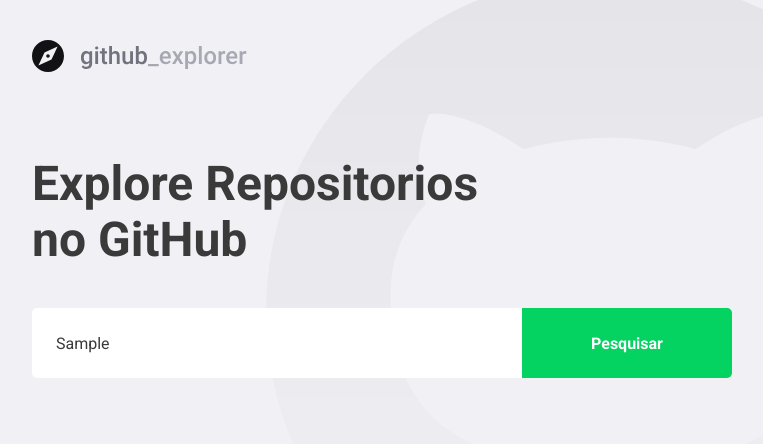
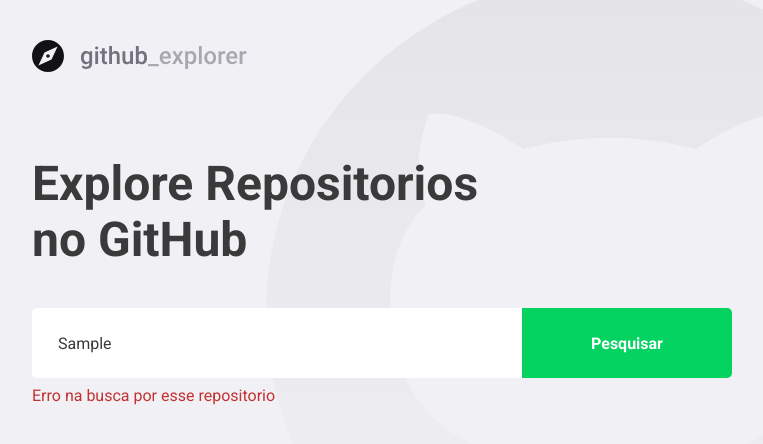
Before and after one commit to heresson/primeiro-projeto-react, a React (Create React App) app: page / in a window 1280 px wide. Both pictures are taken after typing "Sample" into the empty fields and a click on the button "Pesquisar". Shown: the top 444 px of the page, without its empty margins (148-911 px from the left). Built offline with nearby package versions, Linux system fonts and the light colour scheme; no server answers.

Commit message:
navegando entre rotas

```diff
--- a/src/pages/Dashboard/index.tsx
+++ b/src/pages/Dashboard/index.tsx
@@ -1,8 +1,8 @@
-import React, {useState, FormEvent} from 'react';
+import React, {useState, FormEvent, useEffect} from 'react';
 import {FiChevronRight} from  'react-icons/fi';
 
 import logoImg from '../../assets/logo.svg';
-import {Title, Form, Repositories} from './styles';
+import {Title, Form, Repositories, Error} from './styles';
 
 import api from '../../services/api';
 
@@ -17,17 +17,42 @@
 
 const Dashboard: React.FC = () => {
   const [newRepo, setNewRepo] = useState(''); //armazenar o valor do input
-	const [repositories, setRepositories] = useState<Repository[]>([]);
+  const [inputError, setInputError] = useState('');
 
-  async function handleAddRepositoriy(event: FormEvent<HTMLFormElement>) : Promise<void> {
-		event.preventDefault();
+  const [repositories, setRepositories] = useState<Repository[]> ( () => {
+    const storagedRepositories = localStorage.getItem('@GithubExplorer:repositories');
 
-		const response = await api.get<Repository>(`repos/${newRepo}`);
+    if(storagedRepositories) {
+      return JSON.parse(storagedRepositories);
+    } else {
+      return [];
+    }
+  });
 
-		const repository = response.data;
+  useEffect( () => {
+    localStorage.setItem('@GithubExplorer:repositories', JSON.stringify(repositories))
+  }, [repositories] );
 
-		setRepositories([...repositories, repository]);
-		setNewRepo('');
+
+  async function handleAddRepository(event: FormEvent<HTMLFormElement>) : Promise<void> {
+    event.preventDefault();
+    if(!newRepo) {
+      setInputError('Digite autor/nome do respositorio');
+      return;
+    }
+    try {
+      const response = await api.get<Repository>(`repos/${newRepo}`);
+
+      const repository = response.data;
+
+      setRepositories([...repositories, repository]);
+      setNewRepo('');
+      setInputError('');
+    } catch (Err) {
+      setInputError('Erro na busca por esse repositorio');
+    }
+
+
 	}
 
   return (
@@ -35,7 +60,7 @@
       <img src={logoImg} alt="Github Explorer" />
       <Title>Explore Repositorios no GitHub</Title>
 
-      <Form onSubmit={handleAddRepositoriy}>
+      <Form hasError={!!inputError} onSubmit={handleAddRepository}>
         <input
           value={newRepo}
           onChange={ (e) => setNewRepo(e.target.value)}
@@ -43,7 +68,7 @@
         />
 				<button type="submit">Pesquisar</button>
 			</Form>
-
+      {inputError && <Error>{inputError}</Error>}
       <Repositories>
 		{repositories.map(repository => (
 				<a key={repository.full_name} href="teste">
--- a/src/pages/Dashboard/styles.ts
+++ b/src/pages/Dashboard/styles.ts
@@ -1,5 +1,10 @@
-import styled from 'styled-components';
+import styled, { css } from 'styled-components';
 import {shade} from 'polished';
+
+//incluir interface apos imports
+interface FormProps {
+	hasError: boolean;
+}
 
 export const Title = styled.h1`
   font-size: 48px;
@@ -11,7 +16,7 @@
 	margin-top: 80px;
 `;
 
-export const Form = styled.form`
+export const Form = styled.form<FormProps>`
 	margin-top: 40px;
 	max-width: 700px;
 
@@ -24,6 +29,12 @@
 		border: 0;
 		border-radius: 5px 0 0 5px;
 		color: #3a3a3a;
+    border: 2px solid #FFF;
+		border-right: 0;
+
+    ${(props) => props.hasError && css`
+			border-color: #c53030
+		`}
 
 		&::placeholder {
 			color: #A8A8B3;
@@ -99,3 +110,8 @@
 		}
 	}
 `;
+export const Error = styled.span`
+	display: block;
+	color: #c53030;
+	margin-top: 8px;
+`;
```
